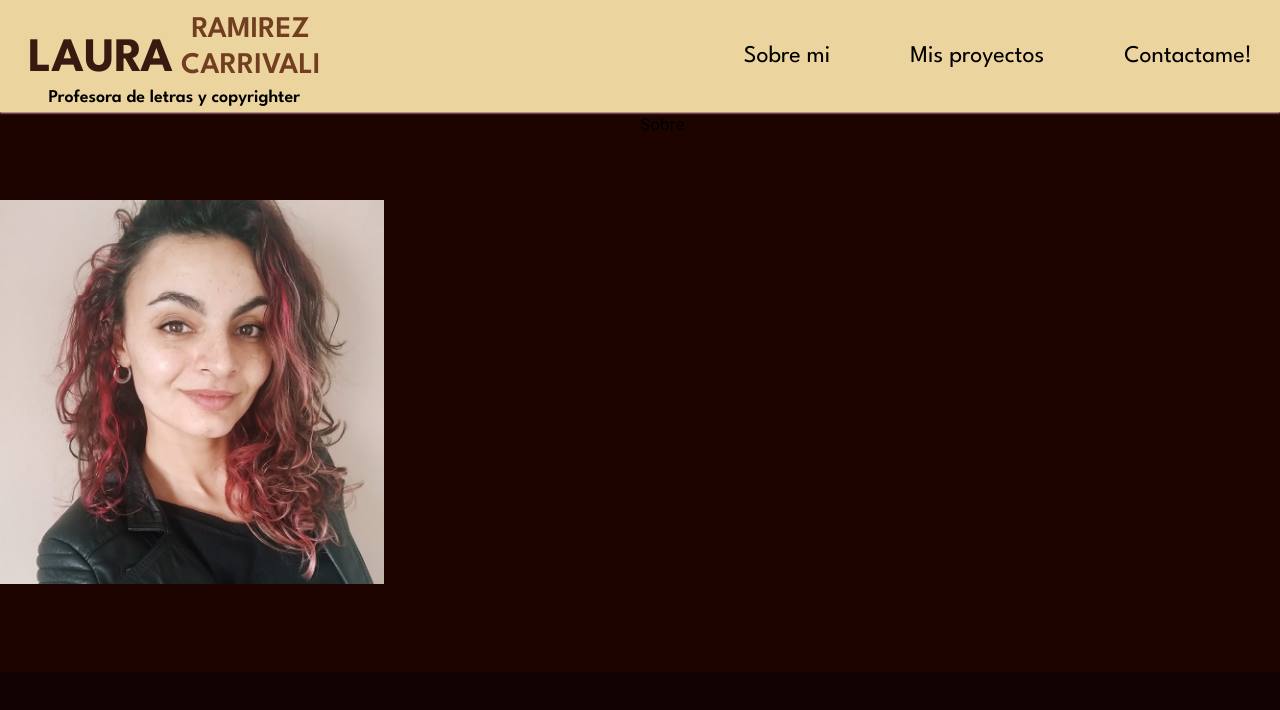
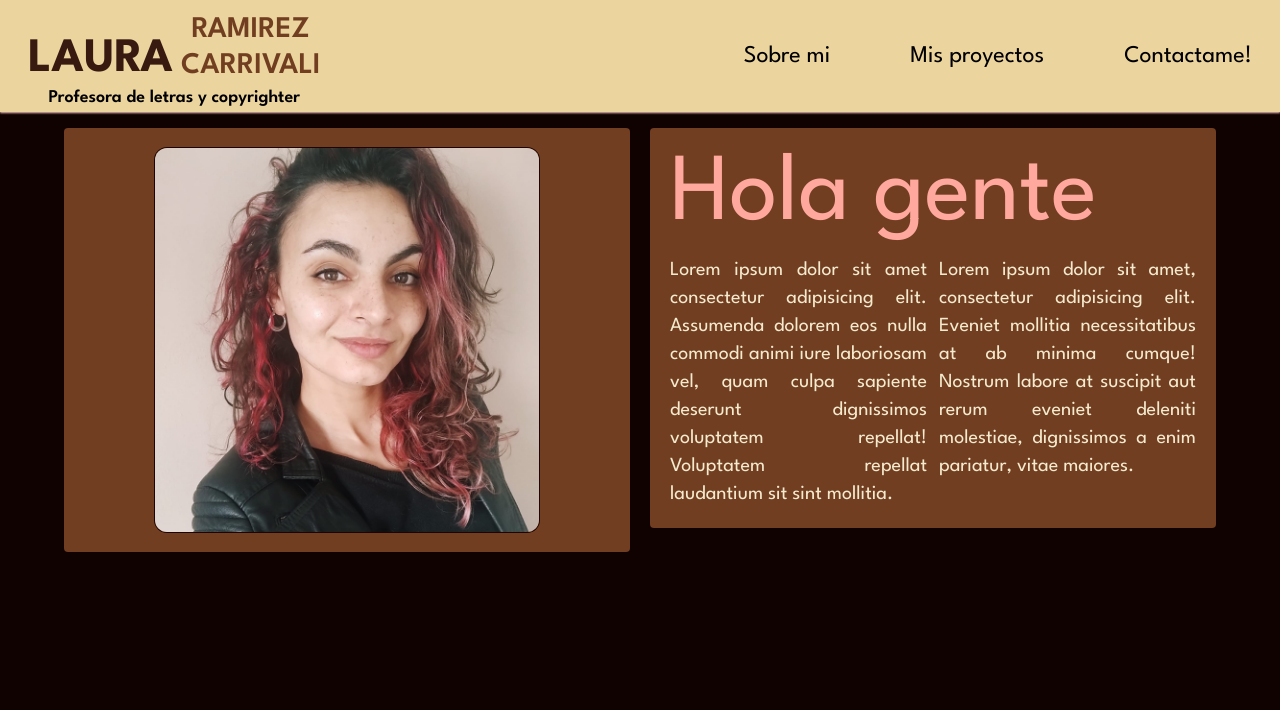
Before and after one commit to MarcosRamirezCarri/PortfolioLaura, a Next.js app in the folder portfolilaura/: page / in a window 1280 px wide. Shown: the top 710 px of the page. Built offline with nearby package versions, Linux system fonts and the light colour scheme.

Commit message:
Inicio About

```diff
--- a/portfolilaura/src/app/[locale]/Components/About/About.jsx
+++ b/portfolilaura/src/app/[locale]/Components/About/About.jsx
@@ -1,15 +1,32 @@
 import Image from "next/image";
+import style from './About.module.css'
 import Laura from '../../Data/Laura.png'
 
 export default function About() {
     return (
-      <div className="h-[70vh] w-[100vw] bg-black relative top-28 grid grid-cols-2 -z-[10]">
-     <div className="place-content-center flex flex-col">
-        <Image src={Laura} width={400} height={400} className="h-96 w-96"/>
+      <div className="h-[70vh] w-[100vw] relative top-32 flex flex-col -z-[10]  ">
+     <div className="grid grid-cols-2 gap-5 h-[60vh] w-[90vw] relative place-self-center">
+           <div className={style.leftSection}>
+           <div className="flex flex-col bg-offSalmon-800 p-5 rounded">
+        <Image src={Laura} width={400} height={400} className="h-96 w-96 rounded-xl ring-1 ring-black relative self-center"/>
      </div>
-  <div>
-    Sobre
+           </div>
+           <div className={style.rightSection}>
+           <div className="bg-offSalmon-800 rounded grid grid-cols-2 p-5 gap-3">
+    <div className="col-span-2">
+      <div className={style.titleFade}>
+      <h1 className="text-8xl font-spartan text-salmon-300">Hola gente</h1>
+      </div>
+    </div>
+   <div className={style.lettersFade}>
+<p className="text-xl font-spartan text-offSalmon-100 text-justify">Lorem ipsum dolor sit amet consectetur adipisicing elit. Assumenda dolorem eos nulla commodi animi iure laboriosam vel, quam culpa sapiente deserunt dignissimos voluptatem repellat! Voluptatem repellat laudantium sit sint mollitia.</p>
+   </div>
+   <div className={style.lettersFade}>
+<p className="text-xl font-spartan text-offSalmon-100 text-justify" >Lorem ipsum dolor sit amet, consectetur adipisicing elit. Eveniet mollitia necessitatibus at ab minima cumque! Nostrum labore at suscipit aut rerum eveniet deleniti molestiae, dignissimos a enim pariatur, vitae maiores.</p>
+   </div>
   </div>
+   </div>
+     </div>
       </div>
     );
   }
--- /dev/null
+++ b/portfolilaura/src/app/[locale]/Components/About/About.module.css
@@ -0,0 +1,36 @@
+.leftSection {
+    animation: to-center 1s ease-in-out;
+  }
+
+  .rightSection {
+    animation: to-center 1.5s ease-in-out;
+  }
+
+  .titleFade{
+    animation: fade-in 2s ease-in-out;
+  }
+.lettersFade{
+  animation: fade-in 2.7s ease-in-out;
+}
+
+@keyframes to-center {
+    from {
+      transform: translateY(100%);
+      opacity: 0;
+    }
+    to {
+      transform: translateY(0);
+      opacity: 1;
+    }
+  }
+
+  @keyframes fade-in {
+    from {
+
+      opacity: 0;
+    }
+    to {
+
+      opacity: 1;
+    }
+  }
--- a/portfolilaura/src/app/page.js
+++ b/portfolilaura/src/app/page.js
@@ -4,7 +4,7 @@ import About from "./[locale]/Components/About/About";
 
 export default function Home() {
   return (
-    <div className="w-[100vw] h-[100vh] flex flex-col gap-10">
+    <div className="w-full h-full gap-10">
       <NavBar/>
 
       <About/>
--- a/portfolilaura/tailwind.config.js
+++ b/portfolilaura/tailwind.config.js
@@ -9,6 +9,7 @@ module.exports = {
 
     colors:{
       black: '#1e0401',
+      brown: '#841b0a',
       salmon: {
         '50': '#fff2f1',
         '100': '#ffe3e0',
```
